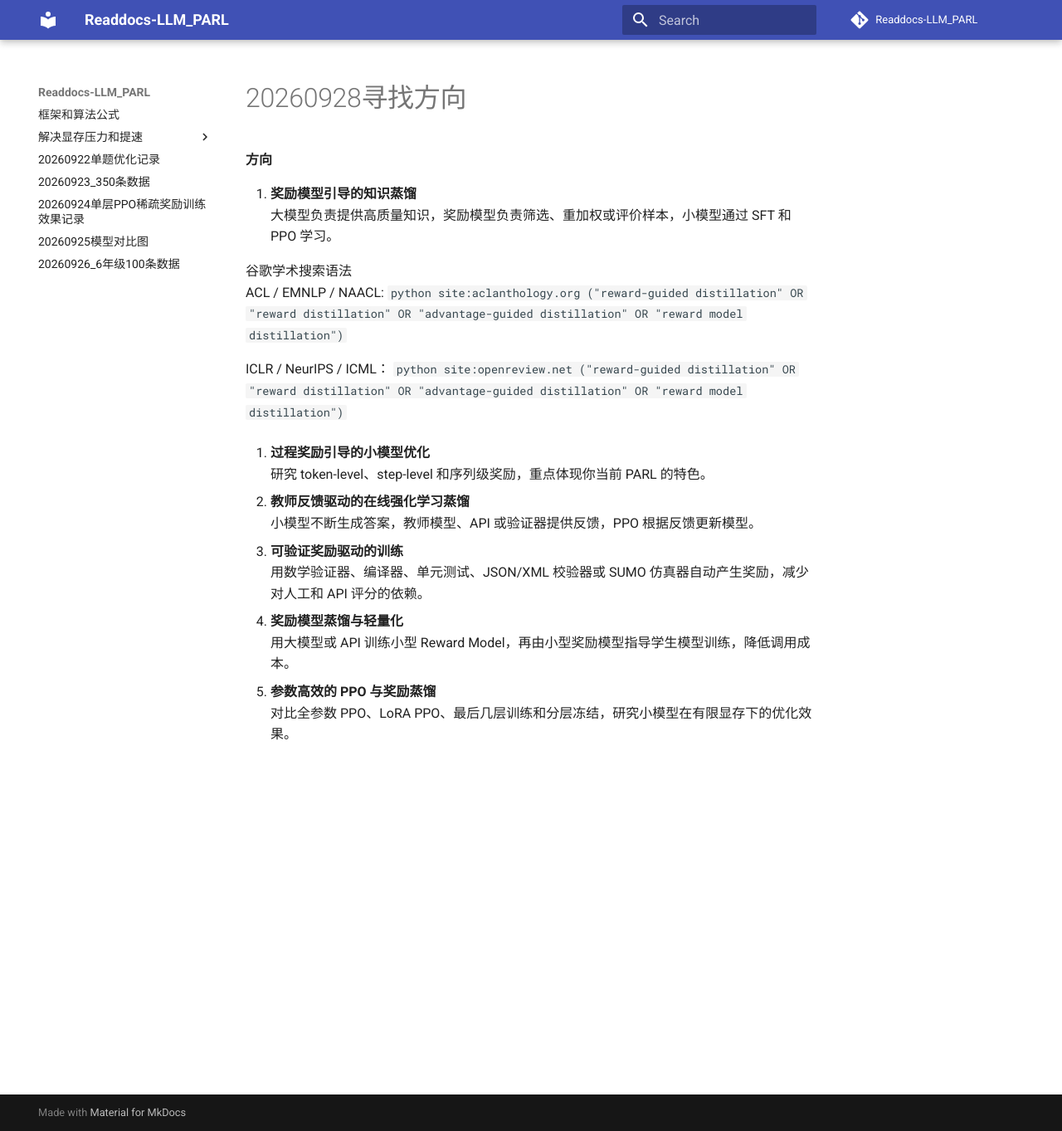
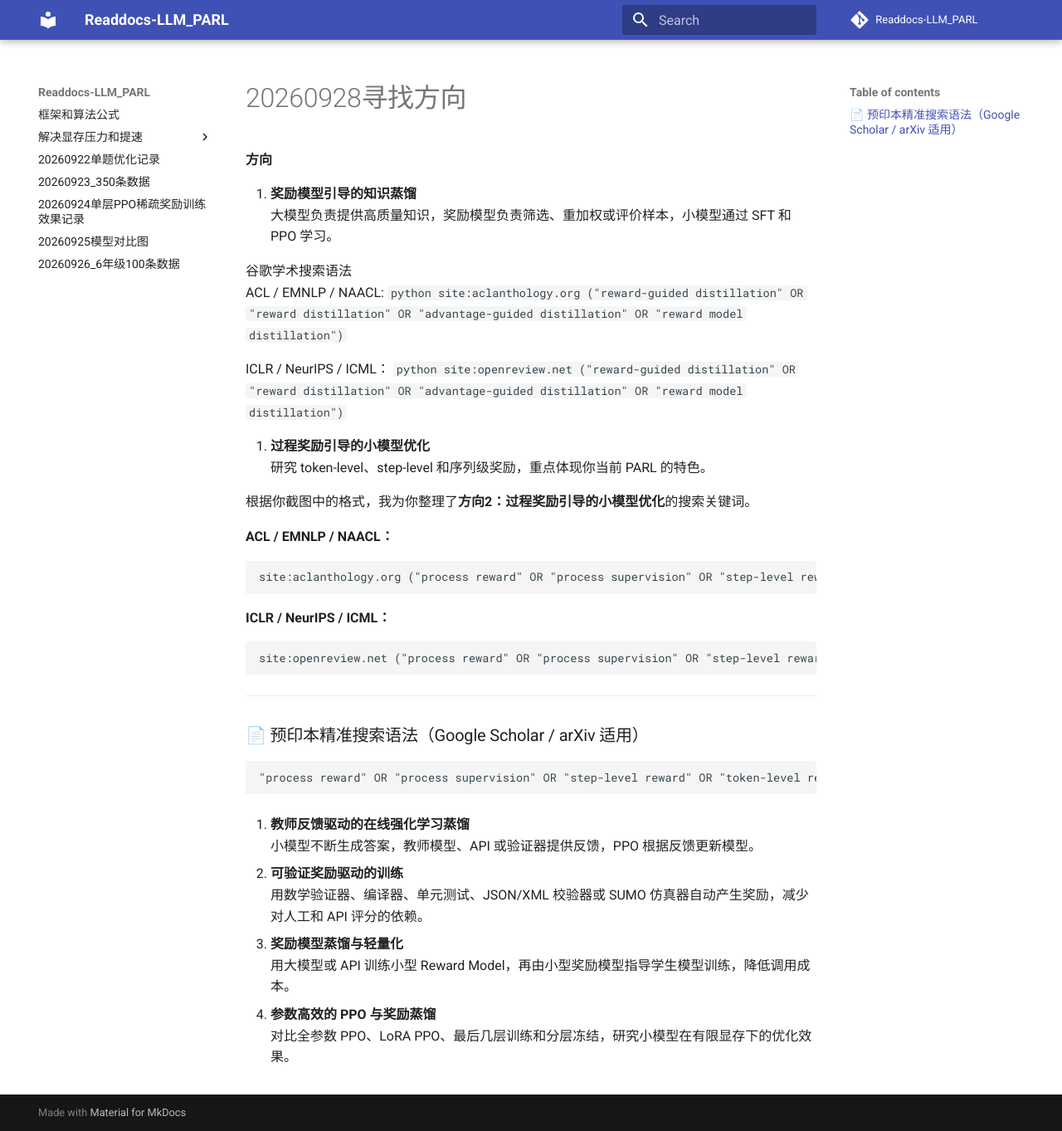
Before and after one commit to Luffy521-art/Readdocs-LLM_PARL, an MkDocs documentation site: the page built from docs/20260928寻找方向.md, in a window 1280 px wide and 1363 px high. Shown: the whole window at 83% size. Built offline with MkDocs 1.6.1 and Material for MkDocs 9.7.7, drawn with Linux system fonts in a browser that asks for light colours; comment, search, counter and statistics services are not loaded.

Commit message:
Update 20260928寻找方向.md

````diff
--- a/docs/20260928寻找方向.md
+++ b/docs/20260928寻找方向.md
@@ -17,14 +17,36 @@
 3. **过程奖励引导的小模型优化**
    研究 token-level、step-level 和序列级奖励，重点体现你当前 PARL 的特色。
 
-4. **教师反馈驱动的在线强化学习蒸馏**
+   根据你截图中的格式，我为你整理了**方向2：过程奖励引导的小模型优化**的搜索关键词。
+
+**ACL / EMNLP / NAACL：**
+```text
+site:aclanthology.org ("process reward" OR "process supervision" OR "step-level reward" OR "token-level reward" OR "PRM") ("small language model" OR "SLM" OR "reinforcement learning" OR "PPO" OR "optimization")
+```
+
+**ICLR / NeurIPS / ICML：**
+```text
+site:openreview.net ("process reward" OR "process supervision" OR "step-level reward" OR "token-level reward" OR "PRM") ("small language model" OR "SLM" OR "reinforcement learning" OR "PPO" OR "optimization")
+```
+
+---
+
+### 📄 预印本精准搜索语法（Google Scholar / arXiv 适用）
+
+```text
+"process reward" OR "process supervision" OR "step-level reward" OR "token-level reward" (LLM OR "language model") ("small model" OR "SLM" OR "reinforcement learning") 2025..2026 -DPO -preference -alignment
+```
+
+
+
+5. **教师反馈驱动的在线强化学习蒸馏**
    小模型不断生成答案，教师模型、API 或验证器提供反馈，PPO 根据反馈更新模型。
 
-5. **可验证奖励驱动的训练**
+6. **可验证奖励驱动的训练**
    用数学验证器、编译器、单元测试、JSON/XML 校验器或 SUMO 仿真器自动产生奖励，减少对人工和 API 评分的依赖。
 
-6. **奖励模型蒸馏与轻量化**
+7. **奖励模型蒸馏与轻量化**
    用大模型或 API 训练小型 Reward Model，再由小型奖励模型指导学生模型训练，降低调用成本。
 
-7. **参数高效的 PPO 与奖励蒸馏**
+8. **参数高效的 PPO 与奖励蒸馏**
    对比全参数 PPO、LoRA PPO、最后几层训练和分层冻结，研究小模型在有限显存下的优化效果。
````
